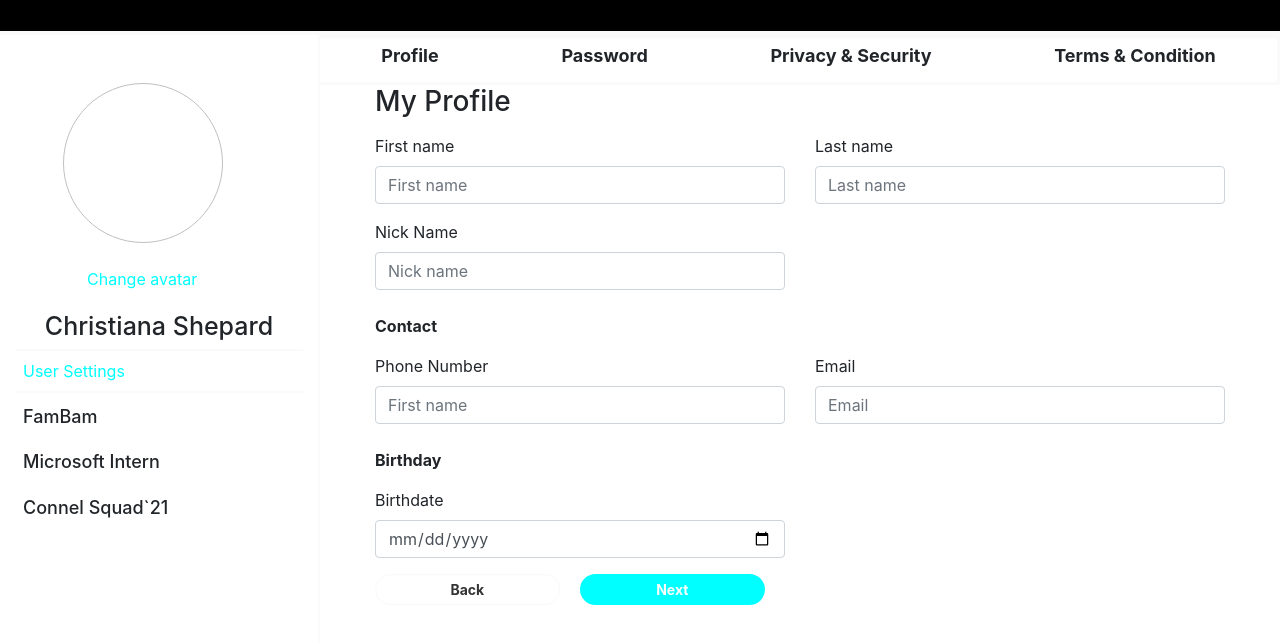
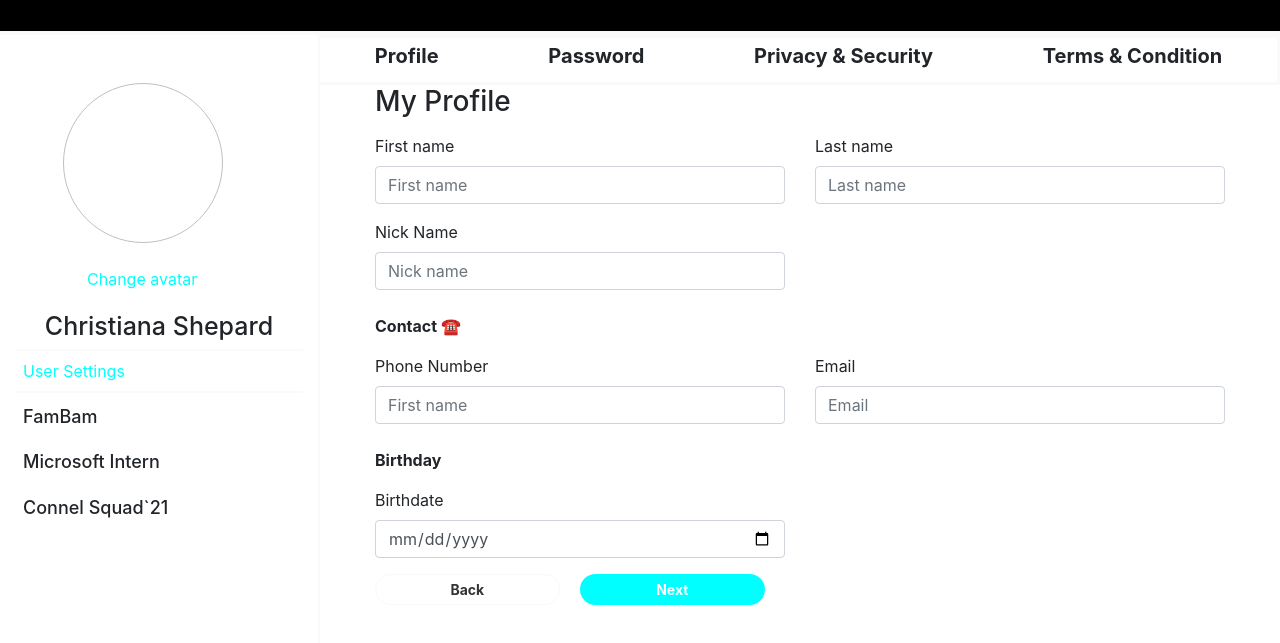
Before and after one commit to Forison/satellite, a plain HTML site: page index.html in a window 1280 px wide. Shown: the part 63-706 px from the top of the page. Drawn offline with nearby package versions, Linux system fonts and the light colour scheme.

Commit message:
add a few tweaks

```diff
--- a/index.html
+++ b/index.html
@@ -86,7 +86,7 @@
           </div>
 
           <div class="mt-4">
-          <strong >Contact</strong>
+          <strong >Contact <span>&#9742;</span></strong>
           <div class="row mt-3">
             <div class="col">
               <label for="formGroupExampleInput">Phone Number</label>
--- a/style.css
+++ b/style.css
@@ -85,5 +85,5 @@ body{
 }
 h6{
   font-weight: bolder;
-  font-size: large;
+  font-size: 20px;
 }
```
